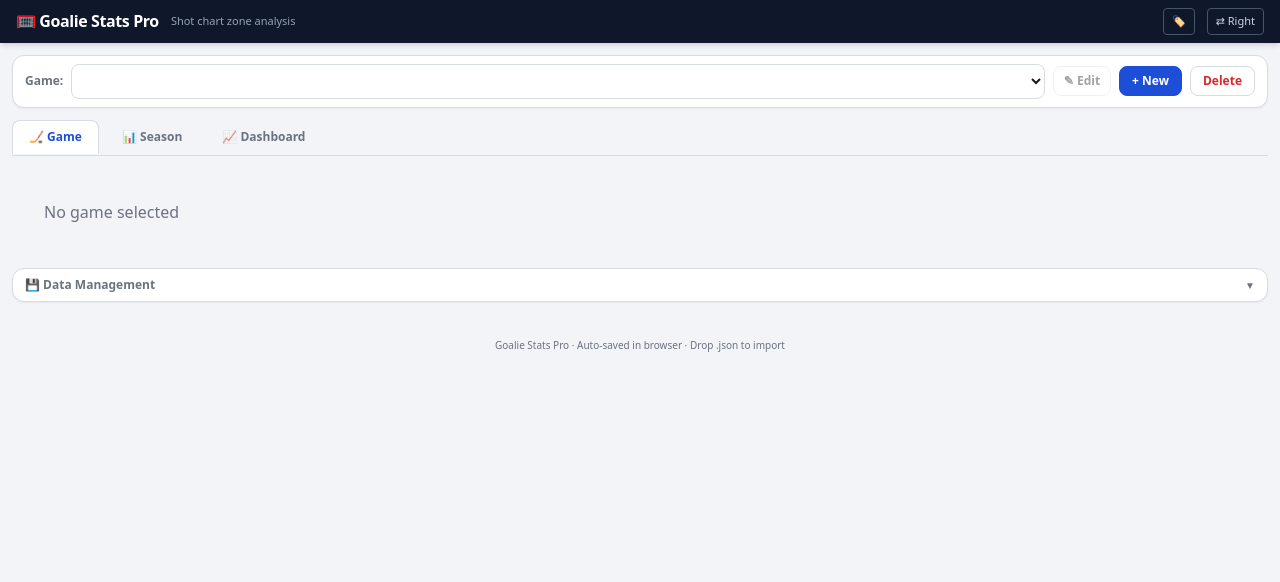
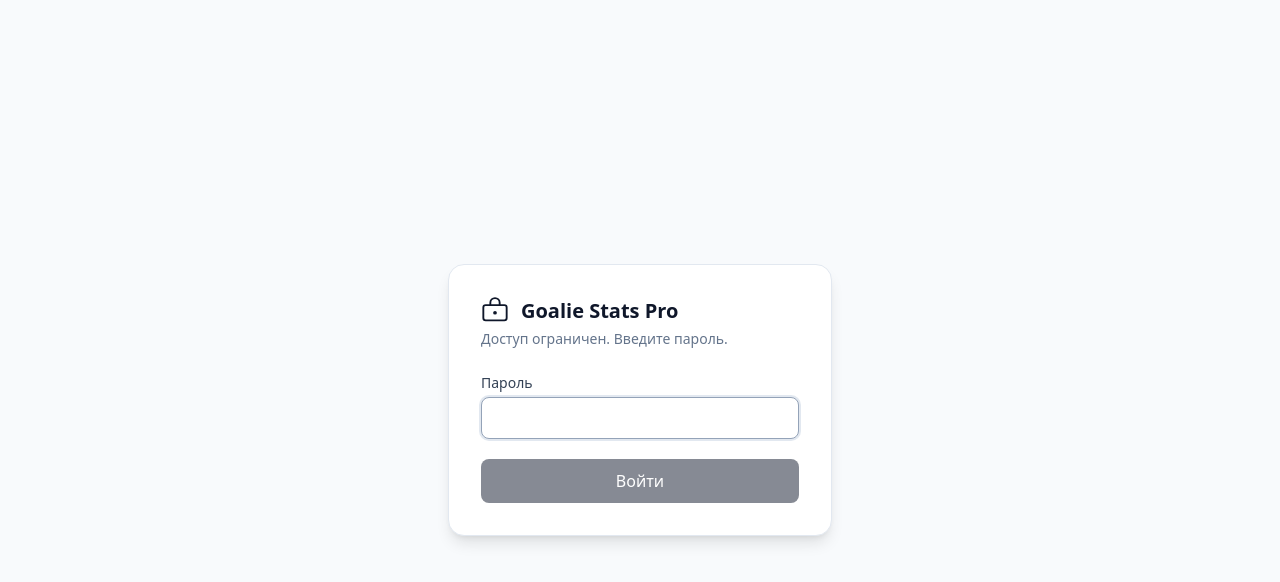
Before and after one commit to dzmitryzh-DZ/goalie-stats-pro, a React (Vite) app: page / in a window 1280 px wide. Shown: the top 582 px of the page. Built offline with nearby package versions, Linux system fonts and the light colour scheme.

Commit message:
feat: password lock screen (SHA-256 client-side gate)

```diff
--- /dev/null
+++ b/src/components/LockScreen.tsx
@@ -0,0 +1,69 @@
+import React, { useState } from 'react';
+import { checkPassword } from '../utils/auth';
+
+export default function LockScreen({ onUnlock }: { onUnlock: () => void }) {
+  const [password, setPassword] = useState('');
+  const [error, setError] = useState(false);
+  const [busy, setBusy] = useState(false);
+
+  const submit = async (e: React.FormEvent) => {
+    e.preventDefault();
+    setBusy(true);
+    setError(false);
+    const ok = await checkPassword(password);
+    setBusy(false);
+    if (ok) {
+      onUnlock();
+    } else {
+      setError(true);
+      setPassword('');
+    }
+  };
+
+  return (
+    <div className="min-h-screen bg-slate-50 flex items-center justify-center px-4">
+      <form
+        onSubmit={submit}
+        className="w-full max-w-sm bg-white rounded-2xl shadow-lg border border-slate-200 p-8"
+      >
+        <div className="flex items-center gap-3 mb-1">
+          <svg width="28" height="28" viewBox="0 0 24 24" fill="none" aria-hidden="true">
+            <rect x="2" y="7" width="20" height="13" rx="2" stroke="#0f172a" strokeWidth="1.6" />
+            <path d="M8 7V5a4 4 0 0 1 8 0v2" stroke="#0f172a" strokeWidth="1.6" />
+            <circle cx="12" cy="13.5" r="1.6" fill="#0f172a" />
+          </svg>
+          <h1 className="text-xl font-bold text-slate-900">Goalie Stats Pro</h1>
+        </div>
+        <p className="text-sm text-slate-500 mb-6">Доступ ограничен. Введите пароль.</p>
+
+        <label className="block text-sm font-medium text-slate-700 mb-1" htmlFor="lock-password">
+          Пароль
+        </label>
+        <input
+          id="lock-password"
+          type="password"
+          autoFocus
+          autoComplete="current-password"
+          value={password}
+          onChange={e => { setPassword(e.target.value); setError(false); }}
+          className={`w-full rounded-lg border px-3 py-2 text-slate-900 outline-none focus:ring-2 ${
+            error
+              ? 'border-red-400 focus:ring-red-200'
+              : 'border-slate-300 focus:border-slate-400 focus:ring-slate-200'
+          }`}
+        />
+        {error && (
+          <p className="mt-2 text-sm text-red-600">Неверный пароль. Попробуйте ещё раз.</p>
+        )}
+
+        <button
+          type="submit"
+          disabled={busy || !password}
+          className="mt-5 w-full rounded-lg bg-slate-900 px-4 py-2.5 text-white font-medium hover:bg-slate-700 disabled:opacity-50 disabled:cursor-not-allowed"
+        >
+          {busy ? 'Проверка…' : 'Войти'}
+        </button>
+      </form>
+    </div>
+  );
+}
--- a/src/main.tsx
+++ b/src/main.tsx
@@ -1,13 +1,20 @@
-import React from 'react';
+import React, { useState } from 'react';
 import ReactDOM from 'react-dom/client';
 import { BrowserRouter } from 'react-router-dom';
 import App from './App';
+import LockScreen from './components/LockScreen';
+import { isUnlocked } from './utils/auth';
 import './index.css';
 
-ReactDOM.createRoot(document.getElementById('root')!).render(
-  <React.StrictMode>
-    <BrowserRouter basename={import.meta.env.BASE_URL}>
-      <App />
-    </BrowserRouter>
-  </React.StrictMode>,
-);
+function Root() {
+  const [unlocked, setUnlocked] = useState(isUnlocked());
+  return (
+    <React.StrictMode>
+      <BrowserRouter basename={import.meta.env.BASE_URL}>
+        {unlocked ? <App /> : <LockScreen onUnlock={() => setUnlocked(true)} />}
+      </BrowserRouter>
+    </React.StrictMode>
+  );
+}
+
+ReactDOM.createRoot(document.getElementById('root')!).render(<Root />);
--- /dev/null
+++ b/src/utils/auth.ts
@@ -0,0 +1,26 @@
+// Клиентская защита входа (GitHub Pages — статический хостинг,
+// серверной авторизации нет; пароль проверяется по SHA-256-хэшу).
+
+const STORAGE_KEY = 'gspro_unlocked';
+// SHA-256 пароля (пароль задаётся при настройке, хранится только хэш)
+const PASSWORD_HASH = '1608f0cf592931eb84b2271930584798a4f8d5488f579909486c6c4185919cb6';
+
+export const isUnlocked = (): boolean =>
+  sessionStorage.getItem(STORAGE_KEY) === '1';
+
+export async function checkPassword(password: string): Promise<boolean> {
+  const data = new TextEncoder().encode(password);
+  const digest = await crypto.subtle.digest('SHA-256', data);
+  const hex = Array.from(new Uint8Array(digest))
+    .map(b => b.toString(16).padStart(2, '0'))
+    .join('');
+  if (hex === PASSWORD_HASH) {
+    sessionStorage.setItem(STORAGE_KEY, '1');
+    return true;
+  }
+  return false;
+}
+
+export function lock(): void {
+  sessionStorage.removeItem(STORAGE_KEY);
+}
```
